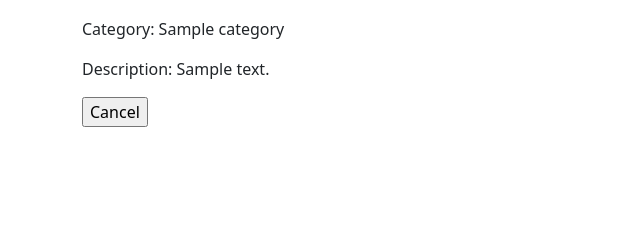
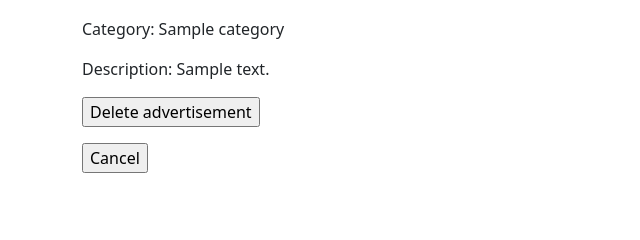
Before and after one commit to george2066/Python_Site_FinalProject_Rodionov, a Django app: page /advertisement/1/ in a window 1280 px wide. Shown: the part 263-503 px from the top of the page, without its empty margins (0-640 px from the left). Run offline with Django 4.2, Linux system fonts and the light colour scheme; a user stored in the database is signed in; tables that the repository leaves empty hold one stand-in row (values such as "Sample post"); grey boxes marked "Sample" are stand-in pictures.

Commit message:
template advertisement_delete

```diff
--- a/advertisements/urls.py
+++ b/advertisements/urls.py
@@ -1,8 +1,9 @@
 from django.urls import path
 
-from advertisements.views import AdvertisementsUserListView, AdvertisementDetailView, AdvertisementCreateView
+from advertisements.views import AdvertisementsUserListView, AdvertisementDetailView, AdvertisementCreateView, AdvertisementDeleteView
 urlpatterns = [
     path("advertisements", AdvertisementsUserListView.as_view(), name='advertisements'),
     path("advertisement/<int:pk>/", AdvertisementDetailView.as_view(), name='advertisement'),
     path("advertisement/add/", AdvertisementCreateView.as_view(), name='advertisement-add'),
+    path("advertisement/delete/<int:pk>/", AdvertisementDeleteView.as_view(), name='advertisement-delete')
 ]
--- a/advertisements/views.py
+++ b/advertisements/views.py
@@ -64,3 +64,11 @@ class AdvertisementCreateView(LoginRequiredMixin, CreateView):
 
     def get_success_url(self):
         return reverse('advertisements')
+
+class AdvertisementDeleteView(LoginRequiredMixin, DeleteView):
+    login_url = reverse_lazy('account_login')
+    model = Advertisement
+    success_url = reverse_lazy('advertisements')
+
+    def get_queryset(self):
+        return Advertisement.objects.for_user(self.request.user)
--- a/templates/advertisements/advertisement_detail.html
+++ b/templates/advertisements/advertisement_detail.html
@@ -8,5 +8,10 @@
     <p>Category: {{ object.category }}     </p>
     <p>Description: {{ object.description }}  </p>
 </div>
+{% if request.user == object.author %}
+<p>
+    <input value="Delete advertisement" type="button" onclick="location.href='{% url "advertisement-delete" object.id %}'"/>
+</p>
+{% endif %}
 <input value="Cancel" type="button" onclick="location.href='{% url "advertisements" %}'">
 {% endblock %}
```
Also changed, not shown: templates/advertisements/advertisement_confirm_delete.html (added, +11 -0 lines).
